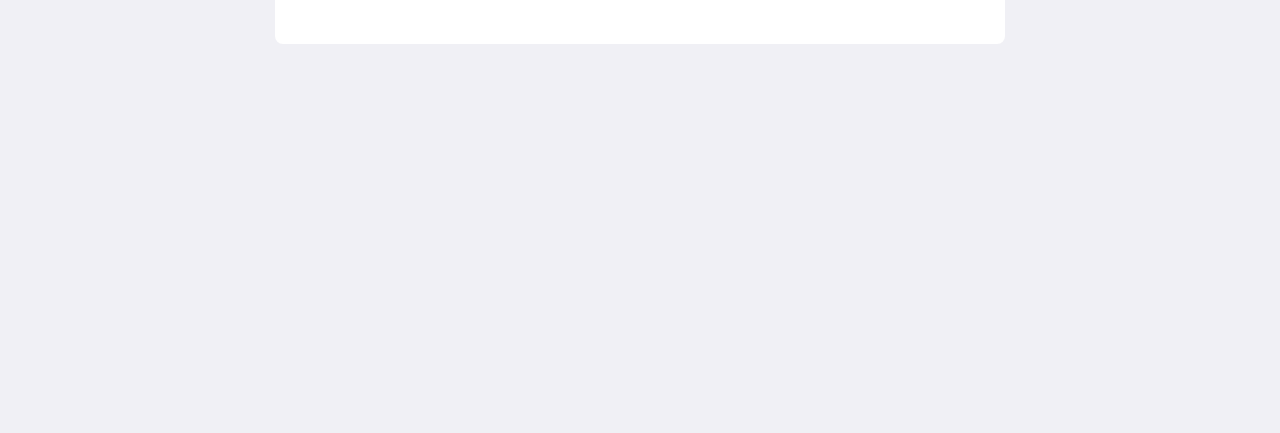
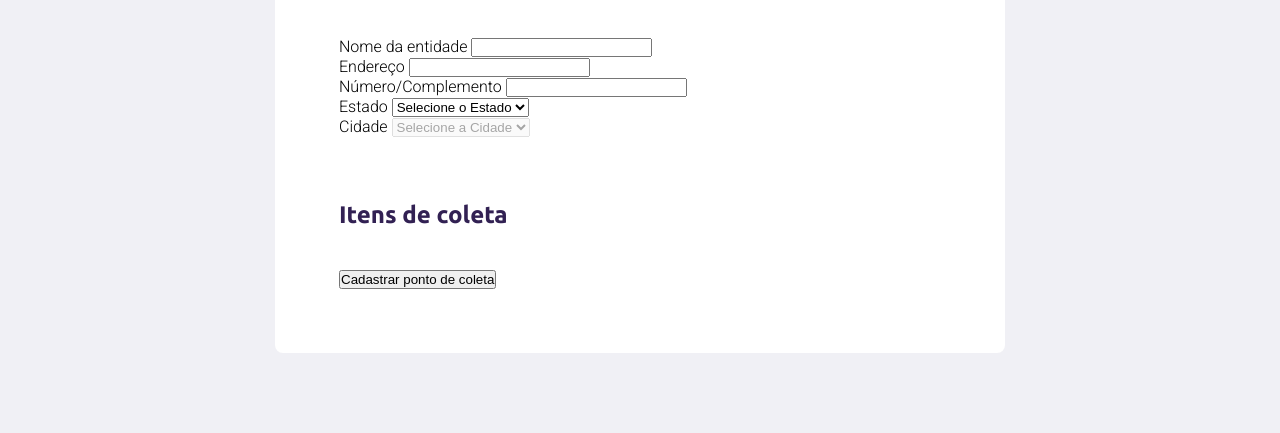
Before and after one commit to AloisSailer/Starter, a plain HTML site: page create-point.html in a window 1280 px wide. Shown: the part 373-806 px from the top of the page. Drawn offline with Linux system fonts and the light colour scheme.

Commit message:
começando formulário

```diff
--- a/create-point.html
+++ b/create-point.html
@@ -29,6 +29,34 @@
           <legend>
             <h2>Dados da entidade</h2>
           </legend>
+          <div class="field">
+            <label for="name">Nome da entidade</label>
+            <input type="text" name="name" />
+          </div>
+          <div class="field-group">
+            <div class="field">
+              <label for="address">Endereço</label>
+              <input type="text" name="address" />
+            </div>
+            <div class="field">
+              <label for="address2">Número/Complemento</label>
+              <input type="text" name="address2" />
+            </div>
+          </div>
+          <div class="field-group">
+            <div class="field">
+              <label for="state">Estado</label>
+              <select name="uf">
+                <option value="">Selecione o Estado</option>
+              </select>
+            </div>
+            <div class="field">
+              <label for="city">Cidade</label>
+              <select name="city" disabled>
+                <option value="">Selecione a Cidade</option>
+              </select>
+            </div>
+          </div>
         </fieldset>
         <fieldset>
           <legend>
--- a/styles/create-point.css
+++ b/styles/create-point.css
@@ -33,3 +33,16 @@ form {
   border-radius: 8px;
   max-width: 730px;
 }
+
+form h1 {
+  font-size: 36px;
+}
+
+form fieldset {
+  margin-top: 64px;
+  border: 0;
+}
+
+form legend {
+  margin-bottom: 40px;
+}
```
